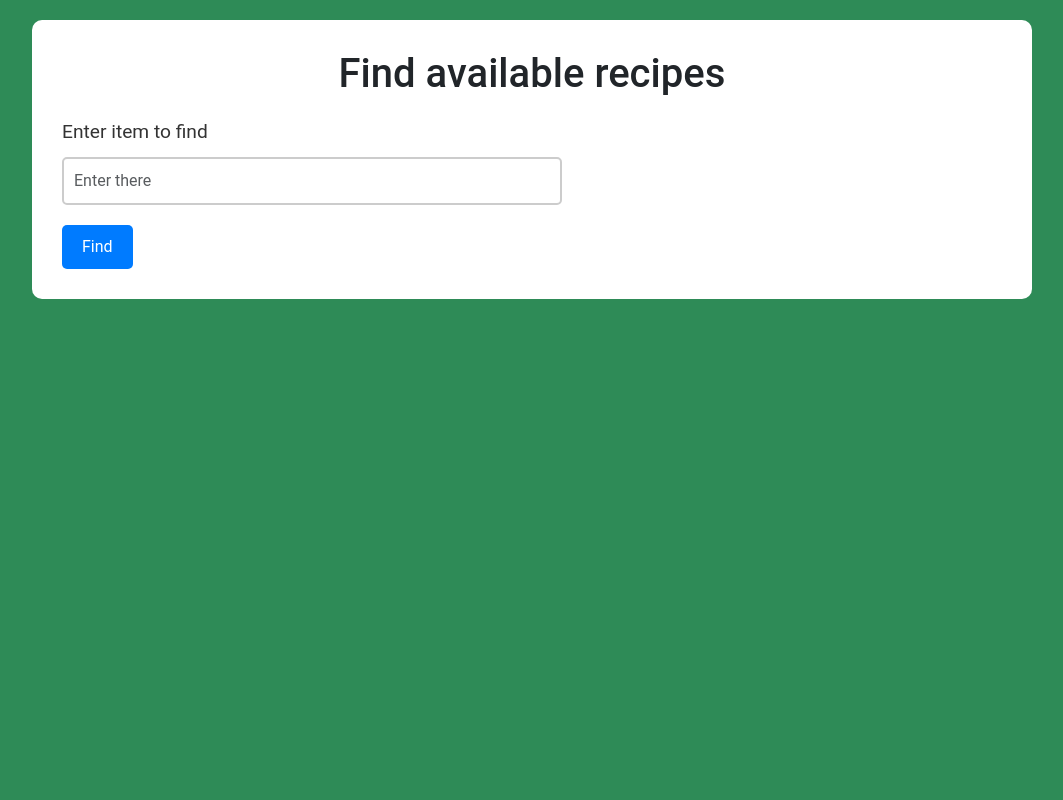
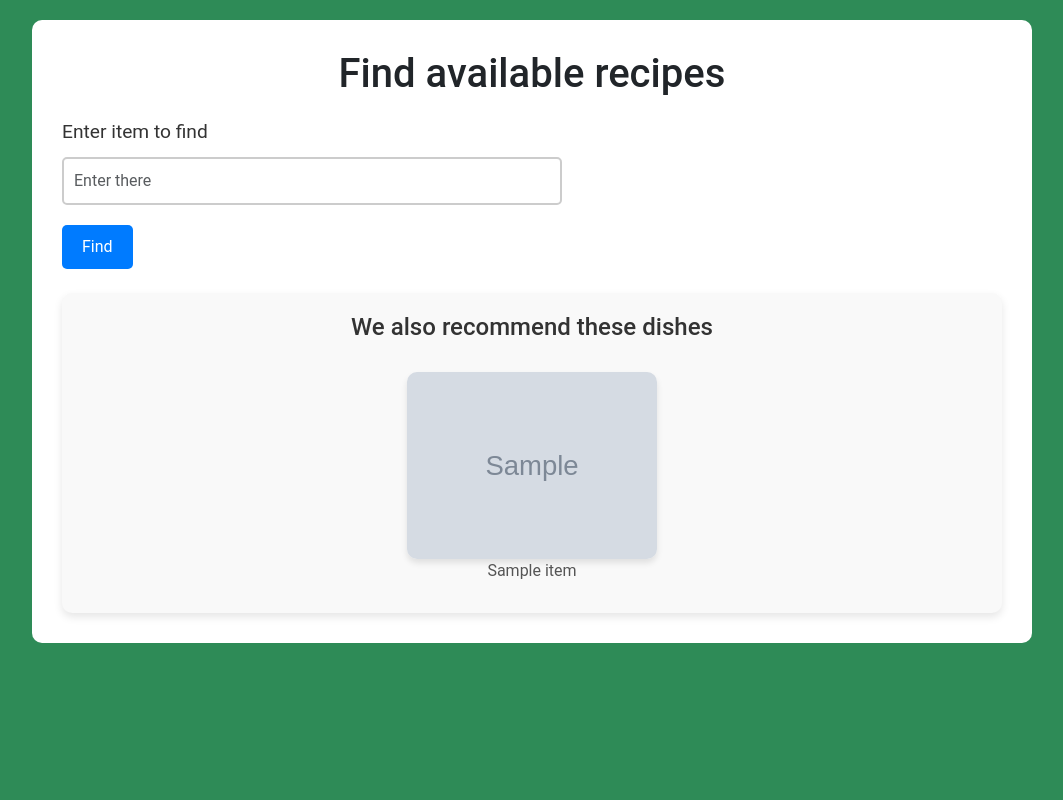
Before and after one commit to makspedos/DishMatch-Dish-Recommender, a Flask app: page / in a window 1280 px wide. Shown: the whole page, without its empty margins (108-1171 px from the left). Run offline with Flask 3, Linux system fonts and the light colour scheme; grey boxes marked "Sample" are stand-in pictures; a database or web service that is not in the repository returns one stand-in record (values such as "Sample title"); data that the repository does not hold is empty.

Commit message:
Added recommended products to the main search page (implemented in culinary_functions.examine_dishes()) and styles to display it

```diff
--- a/culinary/culinary.py
+++ b/culinary/culinary.py
@@ -4,7 +4,7 @@ from .culinary_api.culinary_api import *
 from database import DatabaseManipulator
 from uuid import uuid4
 from .recommendation import AssociationRecommender
-from .mock_data import get_mock_dishes, get_mock_ingredients
+from .culinary_functions import examine_dishes
 
 culinary_bp = Blueprint('culinary', __name__, template_folder='templates', static_folder='static')
 db = DatabaseManipulator()
@@ -13,19 +13,16 @@ db = DatabaseManipulator()
 @culinary_bp.route('/', methods=['GET', 'POST'])
 def form_find():
     value = request.args.get('search-value')
-    #recipes = get_mock_dishes() # Use this line if you want to use mock dishes
     recipes = search_recipe(value)
-    print(recipes)
     session_id = session.get('session_id', str(uuid4()))
     session['session_id'] = session_id
 
-    user = db.find_user(session_id)
+    recommended_dishes = examine_dishes(user_id=session_id, db=db)
 
     if request.method == 'POST':
         if 'ingredients_dish' in request.form:
             try:
                 dish_ingredients = json.loads(request.form['ingredients_dish'].replace("'", '"'))
-                #dish_ingredients = get_mock_ingredients() # Use this line if you want to use mock ingredients
                 user_dish = {
                     'ingredients': [item['name'] for item in dish_ingredients[:8]],
                 }
@@ -43,7 +40,7 @@ def form_find():
 
     return render_template('html/index.html',
                            value=value,
-                           recipes=recipes)
+                           recipes=recipes, recommended_dishes=recommended_dishes)
 
 
 @culinary_bp.route('/dish/<string:dish_id>/', methods=['GET'])
--- a/culinary/mock_data.py
+++ b/culinary/culinary_functions.py
@@ -1,4 +1,18 @@
 import random
+from culinary.culinary_api.culinary_api import search_recipies_by_ingredients
+
+
+def examine_dishes(user_id, db):
+    user = db.find_user(user_id)
+    recommended_dishes = None
+    if user:
+        recommended_ingredients = user['recommended_ingredients']
+        if recommended_ingredients:
+            recommended_dishes = search_recipies_by_ingredients(recommended_ingredients, number=3)
+            #recommended_dishes = get_mock_dishes()[:3]
+            print(recommended_dishes)
+    return recommended_dishes
+
 
 def get_mock_dishes():
     list_of_dishes = [
--- a/culinary/templates/html/index.html
+++ b/culinary/templates/html/index.html
@@ -14,10 +14,6 @@
                 </li>
             {% endfor %}
             </ol>
-            <p class="value">We also recommend you to examine</p>
-            <ol class="recommend-ol">
-                <li class="result-li"><p class="value">{{ value }}</p></li>
-            </ol>
             <a class="button" href="{{ url_for('culinary.form_find')}}">Return to the main page</a>
         </div>
     {% else %}
@@ -29,6 +25,22 @@
             <button class="btn btn-primary" type="submit">Find</button>
         </div>
     </form>
+        </br>
+        {% if recommended_dishes %}
+            <div class="recommended-section">
+                <h2 class="recommended-title">We also recommend these dishes</h2>
+                <ul class="recommended-list">
+                    {% for recipe in recommended_dishes %}
+                        <li class="recommended-item">
+                            <a href="{{ url_for('culinary.dish_page', dish_id=recipe.id) }}">
+                                <img src="{{ recipe.image }}" width="250"alt="{{ recipe.title }}" class="recommended-image">
+                                <p class="recommended-text">{{ recipe.title }}</p>
+                            </a>
+                        </li>
+                    {% endfor %}
+                </ul>
+            </div>
+        {% endif %}
     {% endif %}
 
 {% endblock %}
--- a/static/css/styles.css
+++ b/static/css/styles.css
@@ -108,3 +108,71 @@ a.button:hover {
     color: #333;
     margin-bottom: 10px;
 }
+
+
+
+
+.recommended-section {
+    background-color: #f9f9f9;
+    padding: 20px;
+    border-radius: 10px;
+    box-shadow: 0 4px 8px rgba(0, 0, 0, 0.1);
+    text-align: center;
+}
+
+.recommended-title {
+    font-size: 1.5rem;
+    margin-bottom: 20px;
+    color: #333;
+}
+
+.recommended-list {
+    list-style: none;
+    padding: 0;
+    margin: 0;
+    display: flex;
+    justify-content: center;
+    flex-wrap: wrap;
+}
+
+.recommended-item {
+    margin: 10px;
+    text-align: center;
+    transition: transform 0.3s ease, box-shadow 0.3s ease;
+}
+
+
+.recommended-image {
+    border-radius: 10px;
+    cursor: pointer;
+    box-shadow: 0 4px 6px rgba(0, 0, 0, 0.1);
+    transition: box-shadow 0.3s ease;
+}
+
+.recommended-image:hover {
+    box-shadow: 0 6px 12px rgba(0, 0, 0, 0.2);
+}
+
+.recommended-text {
+    margin-top: 10px;
+    font-size: 1rem;
+    color: #555;
+}
+
+.recommended-item {
+    text-align: center;
+    text-decoration: none;
+    color: #333; /* Колір тексту */
+    transition: transform 0.3s, box-shadow 0.3s;
+}
+.recommended-item a:hover{
+    text-decoration: none;
+}
+.recommended-item p {
+    max-width: 150px;
+    text-align: center;
+    margin: 0 auto;
+}
+.recommended-item a {
+    text-decoration: none;
+}
```
Also changed, not shown: tests/test_recommendations.py (deleted).
